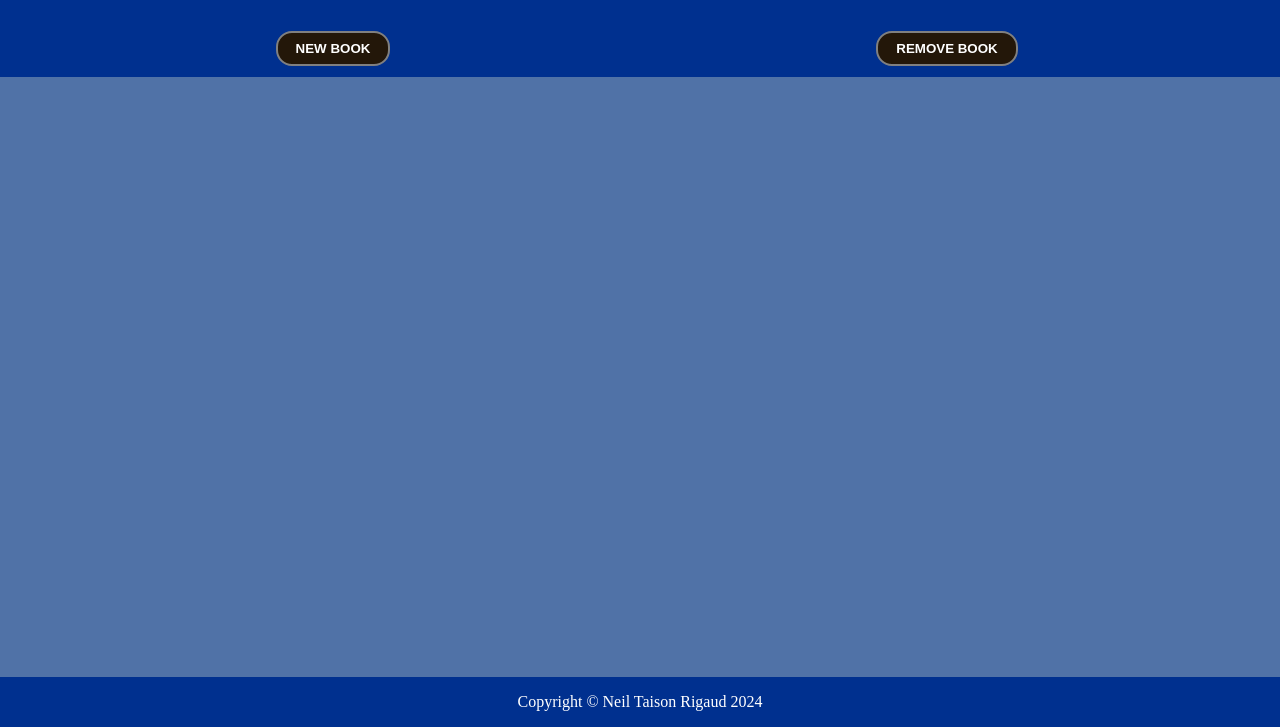
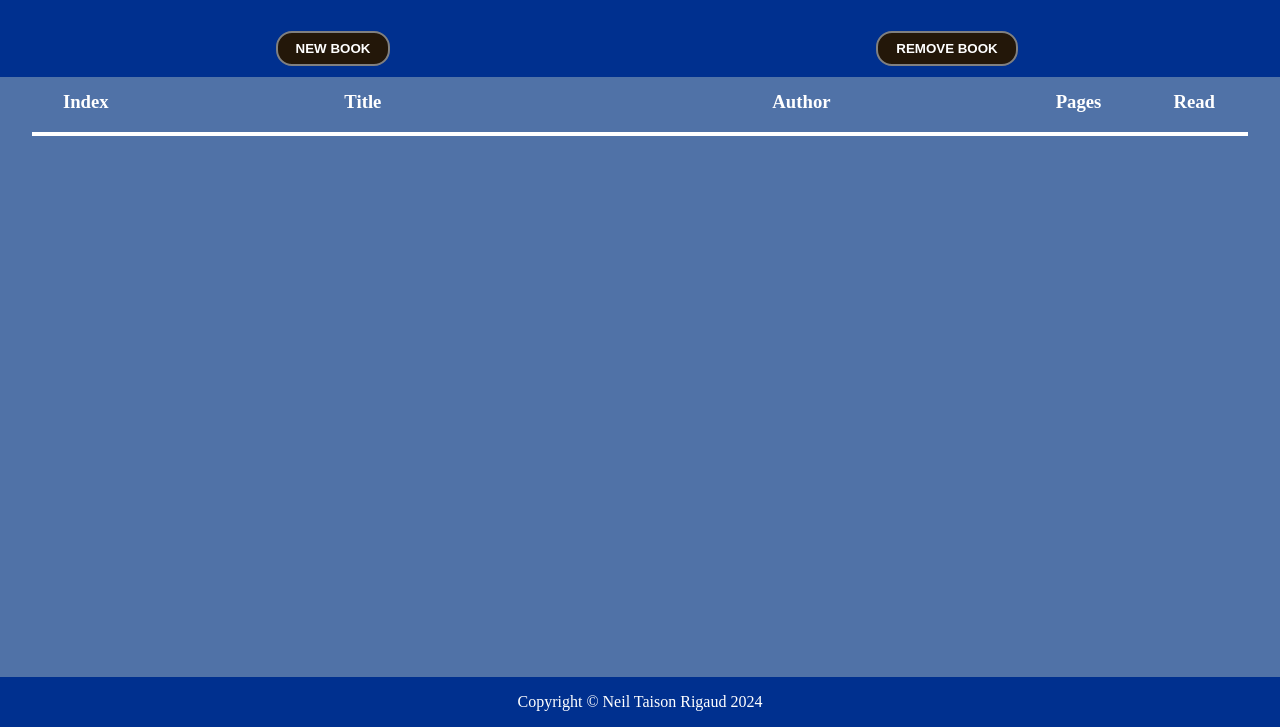
Before and after one commit to blackbird410/Library, a plain HTML site: page index.html in a window 1280 px wide. Shown: the part 73-800 px from the top of the page. Drawn offline with Linux system fonts and the light colour scheme.

Commit message:
Added table header

```diff
--- a/code.js
+++ b/code.js
@@ -26,13 +26,16 @@ function createInterface() {
 	const header = document.createElement('div');
 	const footer = document.createElement('div');
 	const main = document.createElement('div');
+	const tableHeader = document.createElement('div');
 	const title = document.createElement('h1');
 	const btnContainer = document.createElement('div');
 	const btns = ["NEW BOOK", "REMOVE BOOK"];
+	const tableHeaders = ['Index', 'Title', 'Author', 'Pages', 'Read'];
 
 	header.classList.add('header', 'container');
 	footer.classList.add('footer', 'container');
 	main.classList.add('main', 'container');
+	tableHeader.classList.add('table-header', 'container');
 	title.classList.add('title');
 	btnContainer.classList.add('btn-container', 'container');
 
@@ -46,7 +49,14 @@ function createInterface() {
 		btnContainer.appendChild(btn);
 	});
 
+	tableHeaders.forEach(elt => {
+		const e = document.createElement('h3');
+		e.textContent = elt;
+		tableHeader.appendChild(e);
+	})
+
 	header.appendChild(btnContainer);
+	main.appendChild(tableHeader);
 	footer.textContent = "Copyright \u00A9 Neil Taison Rigaud 2024";
 
 	document.body.appendChild(header);
--- a/style.css
+++ b/style.css
@@ -15,6 +15,7 @@ body {
 	margin: 0;
 	padding: 0;
 	background-color: var(--bg-color);
+	color: white;
 }
 
 .container {
@@ -23,11 +24,14 @@ body {
 	justify-items: center;
 }
 
+body > div {
+	padding: 12px var(--side-padding);
+}
+
 .header,
 .footer {
 	background-color: var(--header-color);
 	color: white;
-	padding: 12px var(--side-padding);
 }
 
 .header {
@@ -54,6 +58,18 @@ button {
 
 .main {
 	grid-row: 2;
+
+	grid-template-rows: 30px 1fr;
+	column-gap: 8px;
+	justify-items: stretch;
+}
+
+.table-header {
+	grid-row: 1 / 2;
+
+	grid-template-columns: minmax(20px, 1fr) 4fr 4fr repeat(2, minmax(20px, 1fr));
+	border-bottom: 4px solid white;
+	column-gap: 8px;
 }
 
 .footer {
```
